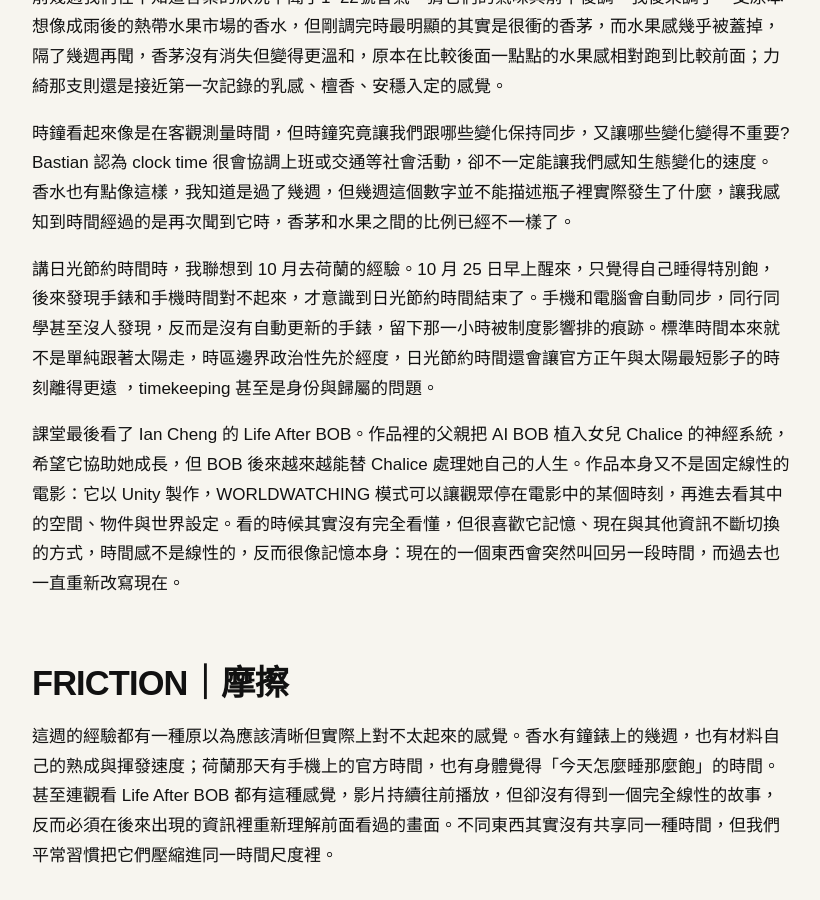
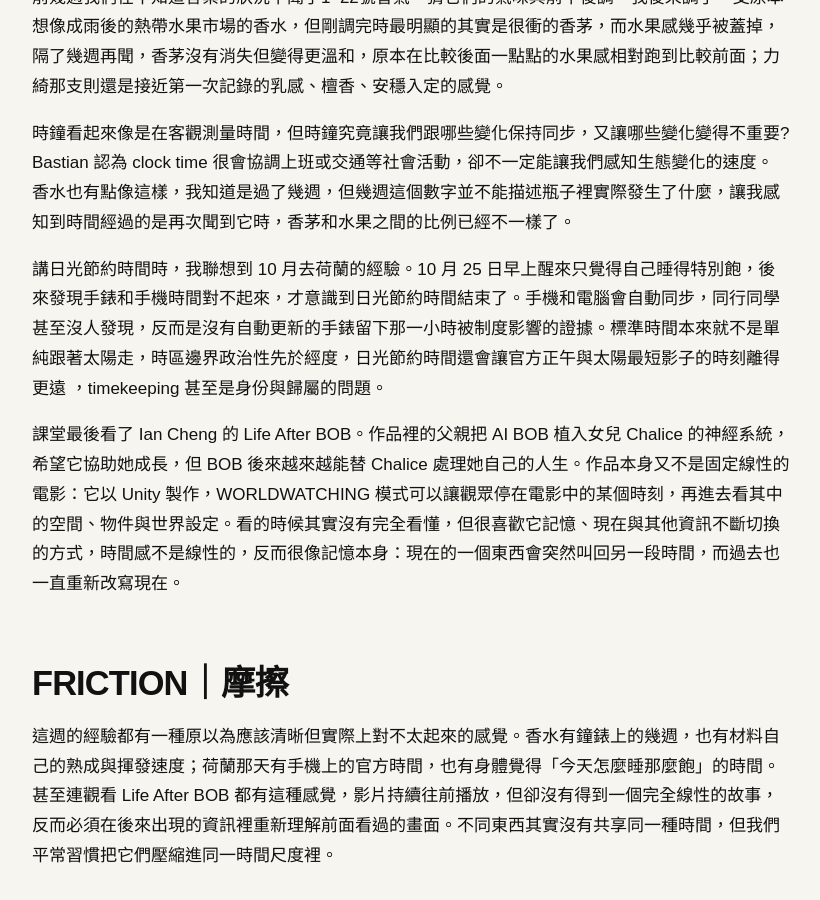
Before and after one commit to joycepig409/fieldworkarchive, a Jekyll site: the page built from weeks/week-10.md, in a window 1280 px wide and 900 px high, scrolled down 644 px. Shown: the whole window, without its empty margins (48-868 px from the left). Built offline with Jekyll 4.4.1, drawn with Linux system fonts in a browser that asks for light colours.

Commit message:
Update week-10.md

```diff
--- a/weeks/week-10.md
+++ b/weeks/week-10.md
@@ -15,7 +15,7 @@ permalink: /weeks/week-10/
 
 時鐘看起來像是在客觀測量時間，但時鐘究竟讓我們跟哪些變化保持同步，又讓哪些變化變得不重要?Bastian 認為 clock time 很會協調上班或交通等社會活動，卻不一定能讓我們感知生態變化的速度。 香水也有點像這樣，我知道是過了幾週，但幾週這個數字並不能描述瓶子裡實際發生了什麼，讓我感知到時間經過的是再次聞到它時，香茅和水果之間的比例已經不一樣了。
 
-講日光節約時間時，我聯想到 10 月去荷蘭的經驗。10 月 25 日早上醒來，只覺得自己睡得特別飽，後來發現手錶和手機時間對不起來，才意識到日光節約時間結束了。手機和電腦會自動同步，同行同學甚至沒人發現，反而是沒有自動更新的手錶，留下那一小時被制度影響排的痕跡。標準時間本來就不是單純跟著太陽走，時區邊界政治性先於經度，日光節約時間還會讓官方正午與太陽最短影子的時刻離得更遠 ，timekeeping 甚至是身份與歸屬的問題。
+講日光節約時間時，我聯想到 10 月去荷蘭的經驗。10 月 25 日早上醒來只覺得自己睡得特別飽，後來發現手錶和手機時間對不起來，才意識到日光節約時間結束了。手機和電腦會自動同步，同行同學甚至沒人發現，反而是沒有自動更新的手錶留下那一小時被制度影響的證據。標準時間本來就不是單純跟著太陽走，時區邊界政治性先於經度，日光節約時間還會讓官方正午與太陽最短影子的時刻離得更遠 ，timekeeping 甚至是身份與歸屬的問題。
 
 課堂最後看了 Ian Cheng 的 Life After BOB。作品裡的父親把 AI BOB 植入女兒 Chalice 的神經系統，希望它協助她成長，但 BOB 後來越來越能替 Chalice 處理她自己的人生。作品本身又不是固定線性的電影：它以 Unity 製作，WORLDWATCHING 模式可以讓觀眾停在電影中的某個時刻，再進去看其中的空間、物件與世界設定。看的時候其實沒有完全看懂，但很喜歡它記憶、現在與其他資訊不斷切換的方式，時間感不是線性的，反而很像記憶本身：現在的一個東西會突然叫回另一段時間，而過去也一直重新改寫現在。
 
```
